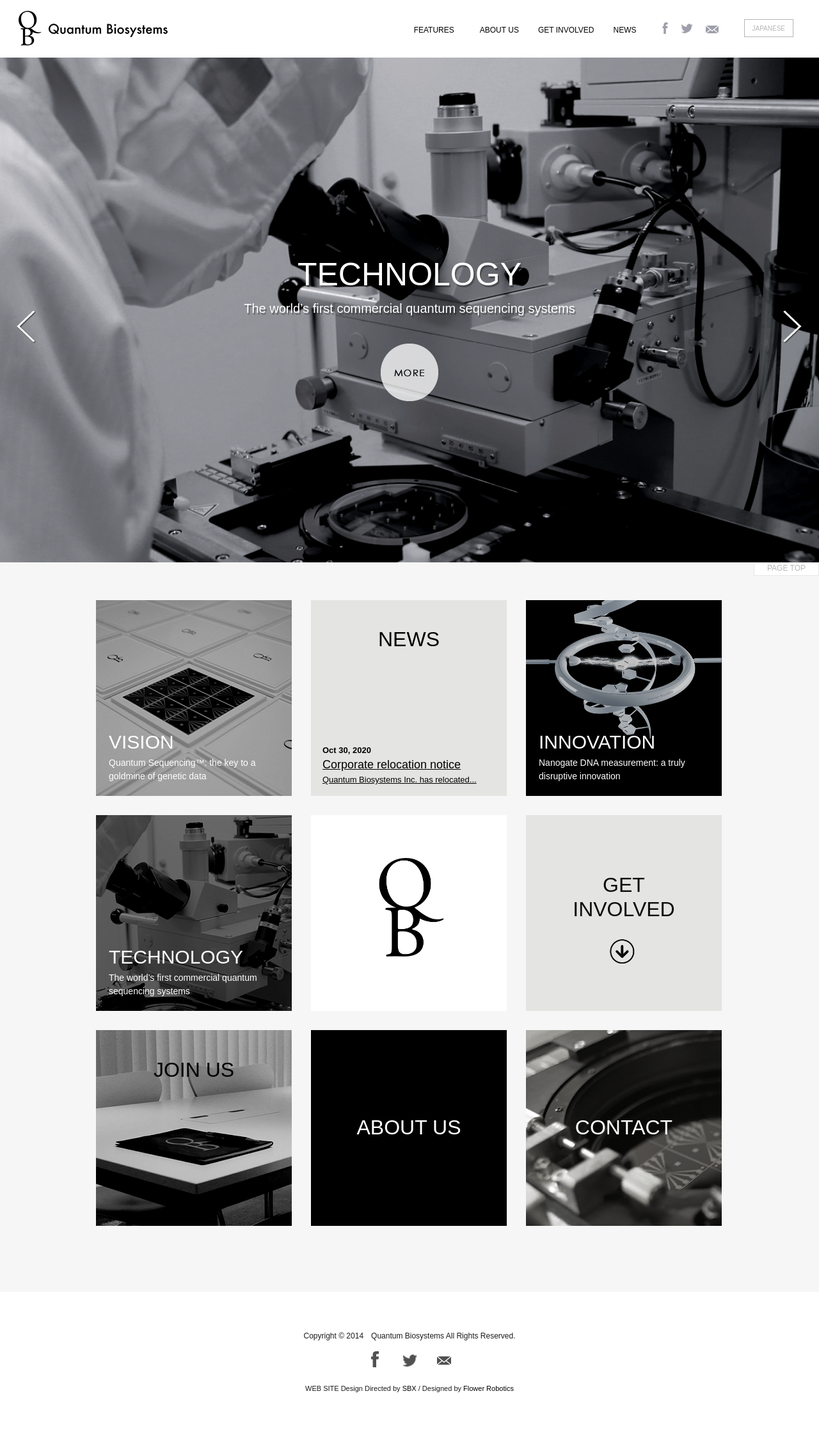
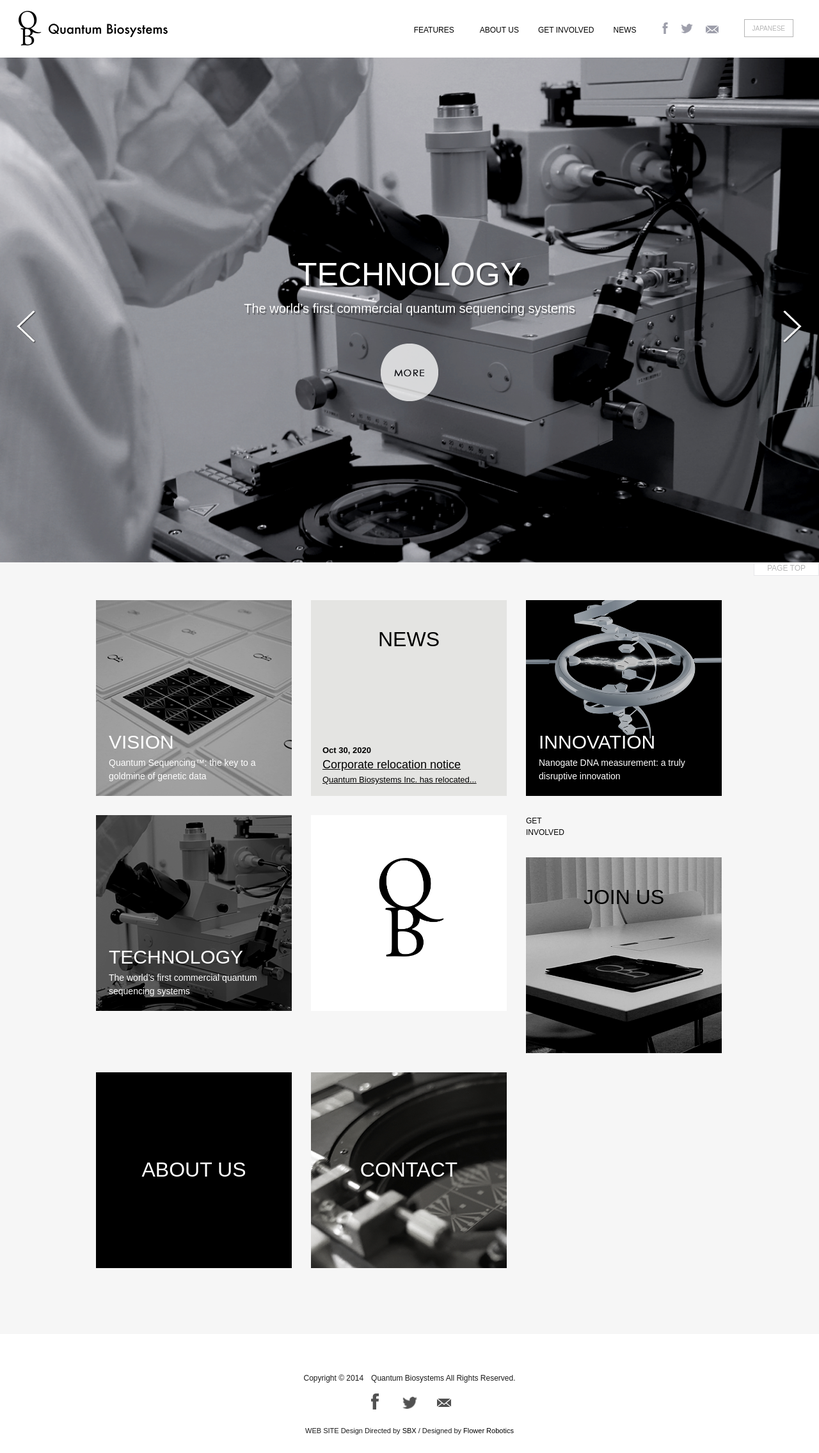
Before and after one commit to toshi33/qbcode.github.io, a Jekyll site: the page built from index.md, in a window 1280 px wide. Shown: the whole page at 64% size. Built offline with Jekyll 4.4.1, drawn with Linux system fonts in a browser that asks for light colours; nearby versions of some CDN libraries; some web fonts are replaced; before the commit the page ends 2205 px from its top, so only the background shows below that.

Commit message:
Update home.html

```diff
--- a/_layouts/home.html
+++ b/_layouts/home.html
@@ -211,7 +211,7 @@ layout: default
             </a>
           </li>
           <li id="tc_06">
-            <a href="/get_involved" class="imgfade" style="opacity: 1;">
+
               GET<br>INVOLVED
             </a>
           </li>
```
